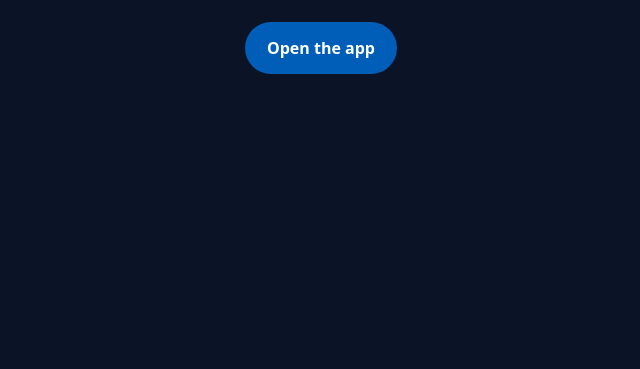
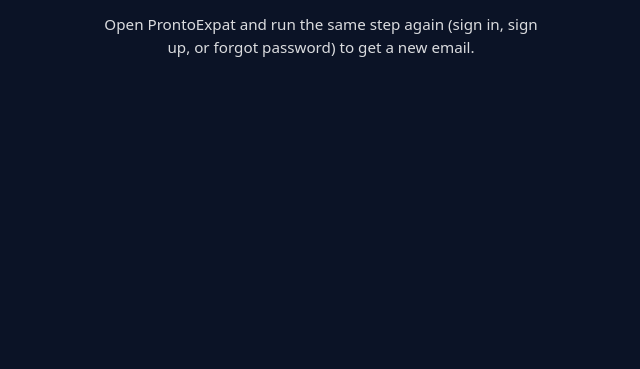
Before and after one commit to ordinae/prontoexpat, a plain HTML site: page auth/confirm/index.html in a window 1280 px wide. Shown: the part 431-800 px from the top of the page, without its empty margins (319-959 px from the left). Drawn offline with Linux system fonts and the light colour scheme.

Commit message:
Fix auth confirm fallback when link is invalid.
Hide Open the app when the token is missing or invalid, and show retry guidance.

```diff
--- a/auth/confirm/index.html
+++ b/auth/confirm/index.html
@@ -34,18 +34,31 @@
         border-radius: 999px;
         font-weight: 600;
       }
+      a[hidden] {
+        display: none !important;
+      }
+      #retry-hint {
+        margin-top: 0.75rem;
+        font-size: 0.95rem;
+        opacity: 0.85;
+      }
     </style>
   </head>
   <body>
     <main>
       <h1>Open ProntoExpat</h1>
       <p id="message">If the app did not open, use the button on this phone.</p>
+      <p id="retry-hint" hidden>
+        Open ProntoExpat and run the same step again (sign in, sign up, or forgot
+        password) to get a new email.
+      </p>
       <p><a id="open-app" hidden>Open the app</a></p>
     </main>
     <script>
       (function () {
         var link = document.getElementById("open-app");
         var message = document.getElementById("message");
+        var retryHint = document.getElementById("retry-hint");
         var hash = window.location.hash.replace(/^#/, "");
         var params = new URLSearchParams(hash);
         var token = params.get("t") || "";
@@ -59,6 +72,8 @@
         if (!tokenOk || !typeOk || extra) {
           message.textContent =
             "This link is invalid or already used. Request a new email from the ProntoExpat app.";
+          retryHint.hidden = false;
+          link.hidden = true;
           return;
         }
         link.href =
```
